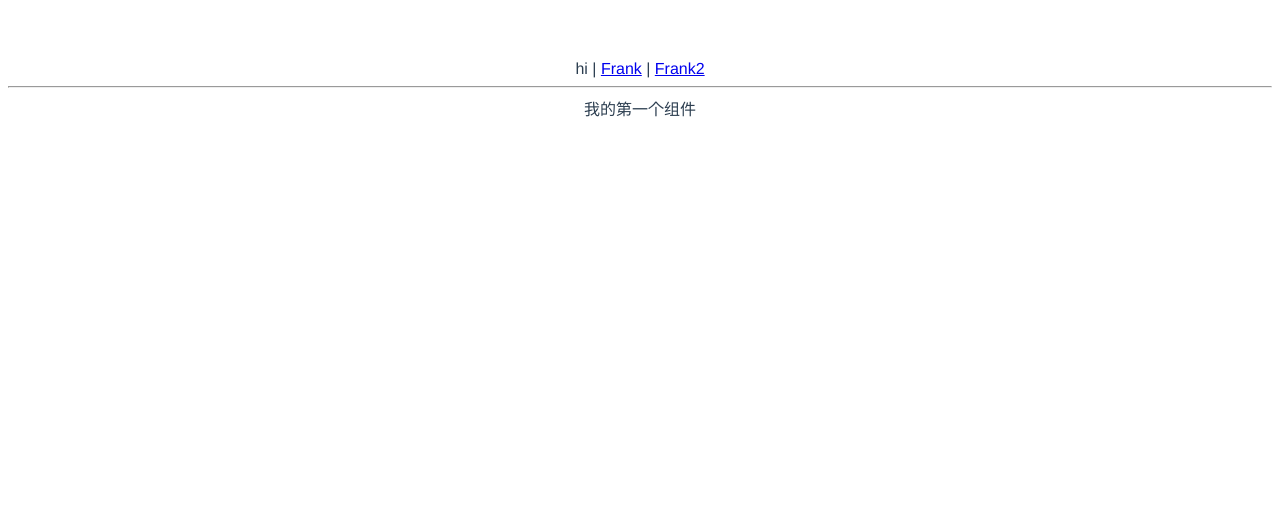
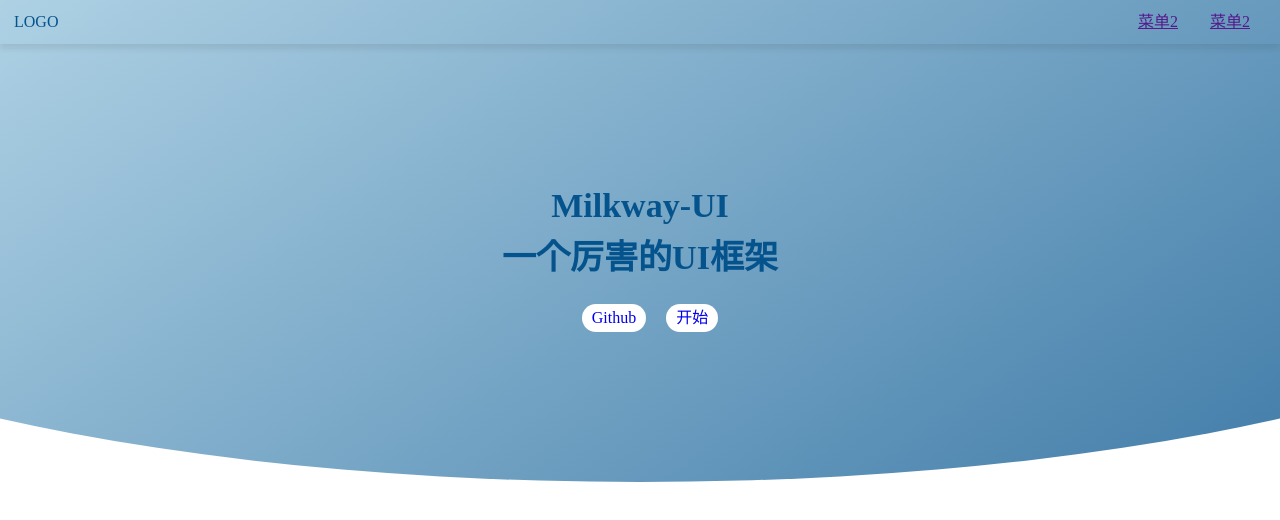
Before and after one commit to Waymilk/MilkwayUI, a Vue app: page / in a window 1280 px wide. Shown: the top 520 px of the page. Built offline with nearby package versions, Linux system fonts and the light colour scheme.

Commit message:
新的框代码

```diff
--- a/package.json
+++ b/package.json
@@ -6,7 +6,8 @@
     "build": "vite build"
   },
   "dependencies": {
-    "vue": "^3.0.0-rc.1"
+    "vue": "^3.0.0-rc.1",
+    "vue-router": "^4.0.0-beta.3"
   },
   "devDependencies": {
     "vite": "^1.0.0-rc.1",
--- a/src/App.vue
+++ b/src/App.vue
@@ -1,9 +1,6 @@
 <template>
-  <div>hi | <router-link to="/">Frank</router-link>  | <router-link to="/xxx">Frank2</router-link></div>
-  <hr>
-  <router-view/>
+  <router-view />
 </template>
-
 <script>
 
 export default {
--- a/src/components/Frank.vue
+++ /dev/null
@@ -1,5 +0,0 @@
-<template>
-  <div>
-    我的第一个组件
-  </div>
-</template>
--- a/src/components/Frank2.vue
+++ /dev/null
@@ -1,5 +0,0 @@
-<template>
-  <div>
-    Frank2
-  </div>
-</template>
--- /dev/null
+++ b/src/components/Topnav.vue
@@ -0,0 +1,43 @@
+<template>
+  <div class="topnav">
+    <div class="logo">
+      LOGO
+    </div>
+    <ul class="menu">
+      <li>
+        <a href="">菜单2</a>
+        <!-- <router-link ></router-link>菜单2 -->
+      </li>
+      <li>
+        <a href="">菜单2</a>
+      </li>
+    </ul>
+  </div>
+</template>
+<style lang="scss" scoped>
+.topnav{
+  background: 0 0;
+  position: fixed;
+  top: 0;
+  left: 0;
+  right: 0;
+  width: 100%;
+  color: #05538c;
+  display: flex;
+  padding: 14px;
+  justify-content: space-between;
+  align-items: center;
+  z-index: 20;
+  box-shadow: 0 5px 5px rgb(51 51 51 / 10%);
+  box-sizing:border-box;
+  .menu{
+    display: flex;
+    white-space: nowrap;
+    flex-wrap: nowrap;
+    li{
+      list-style:none;
+      margin: 0 1em;
+    }
+  }
+}
+</style>
--- a/src/index.css
+++ /dev/null
@@ -1,8 +0,0 @@
-#app {
-  font-family: Avenir, Helvetica, Arial, sans-serif;
-  -webkit-font-smoothing: antialiased;
-  -moz-osx-font-smoothing: grayscale;
-  text-align: center;
-  color: #2c3e50;
-  margin-top: 60px;
-}
--- /dev/null
+++ b/src/index.scss
@@ -0,0 +1,46 @@
+/* http://meyerweb.com/eric/tools/css/reset/
+   v2.0 | 20110126
+   License: none (public domain)
+*/
+
+html, body, div, span, applet, object, iframe,
+h1, h2, h3, h4, h5, h6, p, blockquote, pre,
+a, abbr, acronym, address, big, cite, code,
+del, dfn, em, img, ins, kbd, q, s, samp,
+small, strike, strong, sub, sup, tt, var,
+b, u, i, center,
+dl, dt, dd, ol, ul, li,
+fieldset, form, label, legend,
+table, caption, tbody, tfoot, thead, tr, th, td,
+article, aside, canvas, details, embed,
+figure, figcaption, footer, header, hgroup,
+menu, nav, output, ruby, section, summary,
+time, mark, audio, video {
+	margin: 0;
+	padding: 0;
+	border: 0;
+	vertical-align: baseline;
+}
+/* HTML5 display-role reset for older browsers */
+article, aside, details, figcaption, figure,
+footer, header, hgroup, menu, nav, section {
+	display: block;
+}
+body {
+	line-height: 1;
+}
+ol, ul {
+	list-style: none;
+}
+blockquote, q {
+	quotes: none;
+}
+blockquote:before, blockquote:after,
+q:before, q:after {
+	content: '';
+	content: none;
+}
+table {
+	border-collapse: collapse;
+	border-spacing: 0;
+}
--- /dev/null
+++ b/src/views/Doc.vue
@@ -0,0 +1,16 @@
+<template>
+  <div>
+    <div class="topnav">
+      <div class="logo"></div>
+      <div class="menu"></div>
+    </div>
+    <div class="doc">
+      <h1>边栏</h1>
+      <h2>主内容</h2>
+      <p class="actuions">
+        <a href="">Github</a>
+        <a href="">开始</a>
+      </p>
+    </div>
+  </div>
+</template>
--- /dev/null
+++ b/src/views/Home.vue
@@ -0,0 +1,51 @@
+<template>
+  <div>
+    <Topnav />
+    <div class="banner">
+      <h1>Milkway-UI</h1>
+      <h2>一个厉害的UI框架</h2>
+      <p class="actions">
+        <a href="javascript:;" class="btn">Github</a>
+        <a href="javascript:;" class="btn">开始</a>
+      </p>
+    </div>
+  </div>
+</template>
+<script lang="ts">
+import Topnav from '../components/Topnav.vue'
+export default {
+  components:{Topnav}
+}
+</script>
+<style lang="scss" scoped>
+.banner{
+  padding: 180px 0 150px;
+  color: #05538c;
+  background: #aed1e4;
+  background: linear-gradient(145deg,#aed1e4 0,#427da9 100%);
+  clip-path: ellipse(80% 60% at 50% 40%);
+  margin: 0 auto;
+  h1{
+    text-align: center;
+    font-size: 34px;
+    line-height: 52px;
+  }
+  h2{
+    text-align: center;
+    font-size: 34px;
+    line-height: 52px;
+  }
+  .actions{
+    margin-top: 20px;
+    display: flex;
+    justify-content: center;
+    .btn{
+      margin-left: 20px;
+      padding:6px 10px;
+      border-radius: 20px;
+      background-color: #fff;
+      text-decoration: none;
+    }
+  }
+}
+</style>
```
Also changed, not shown: src/components/HelloWorld.vue (deleted, +0 -19 lines), src/main.ts (+5 -5 lines), 1 other file (tests, documents, lock files or other folders).
